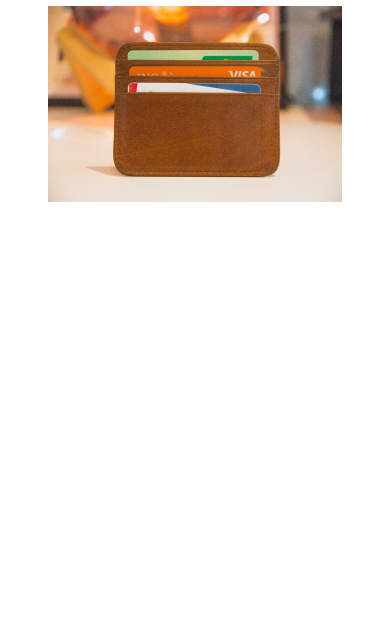
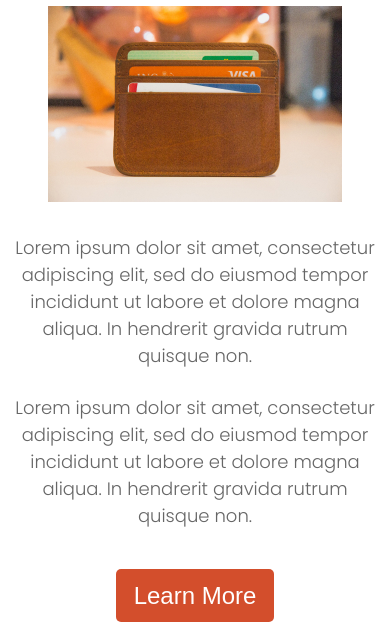
Before and after one commit to Aim-Entity/expense-tracker, a Django app: template templates/home/index.htm in a window 390 px wide. Shown: the part 4081-4703 px from the top of the page. Before the commit the page ends 4283 px from the top, so only its background shows below. Run offline with Django 3.2, Linux system fonts and the light colour scheme; the template is opened without the code that fills it, so the values that code supplies are empty.

Commit message:
Phone view home section 6 finished

```diff
--- a/home/static/home/style.css
+++ b/home/static/home/style.css
@@ -373,6 +373,37 @@ a {
 
   margin-top: 20px;
 }
+
+.section6-par {
+  font-weight: 300;
+  font-size: 18px;
+  line-height: 27px;
+  text-align: center;
+
+  color: rgba(0, 0, 0, 0.6);
+
+  width: 95%;
+  margin: 25px auto;
+}
+
+.section6-btn {
+  background: #d34e2c;
+  border-radius: 5px;
+
+  width: 158px;
+  height: 53px;
+
+  font-weight: 300;
+  font-size: 24px;
+  line-height: 36px;
+  border: none;
+
+  color: #ffffff;
+  position: relative;
+  left: 50%;
+  transform: translateX(-50%);
+  margin-top: 15px;
+}
 @media screen and (min-width: 850px) {
   .top-mobile-hero {
     display: none;
--- a/templates/home/index.htm
+++ b/templates/home/index.htm
@@ -226,6 +226,20 @@
           alt="Card"
           class="section6-img"
         />
+
+        <p class="section6-par1 section6-par">
+          Lorem ipsum dolor sit amet, consectetur adipiscing elit, sed do
+          eiusmod tempor incididunt ut labore et dolore magna aliqua. In
+          hendrerit gravida rutrum quisque non.
+        </p>
+
+        <p class="section6-par2 section6-par">
+          Lorem ipsum dolor sit amet, consectetur adipiscing elit, sed do
+          eiusmod tempor incididunt ut labore et dolore magna aliqua. In
+          hendrerit gravida rutrum quisque non.
+        </p>
+
+        <a href=""><button class="section6-btn btn">Learn More</button></a>
       </div>
     </div>
   </body>
```
